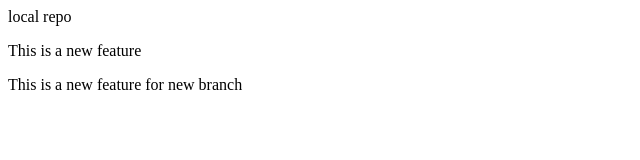
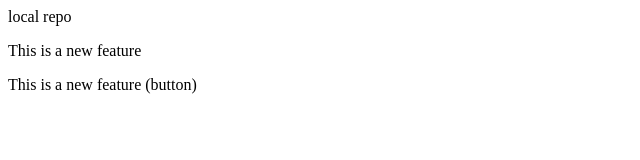
Before and after one commit to Fardeen2003/localrepo, a plain HTML site: page index.html in a window 1280 px wide. Shown: the full height of the page, 0-640 px from the left. Drawn offline with Linux system fonts and the light colour scheme.

```diff
--- a/index.html
+++ b/index.html
@@ -1,3 +1,3 @@
 <P>local repo</P>
 <p>This is a new feature</p>
-<p>This is a new feature for new branch</p>
+<p>This is a new feature (button)</p>
```
